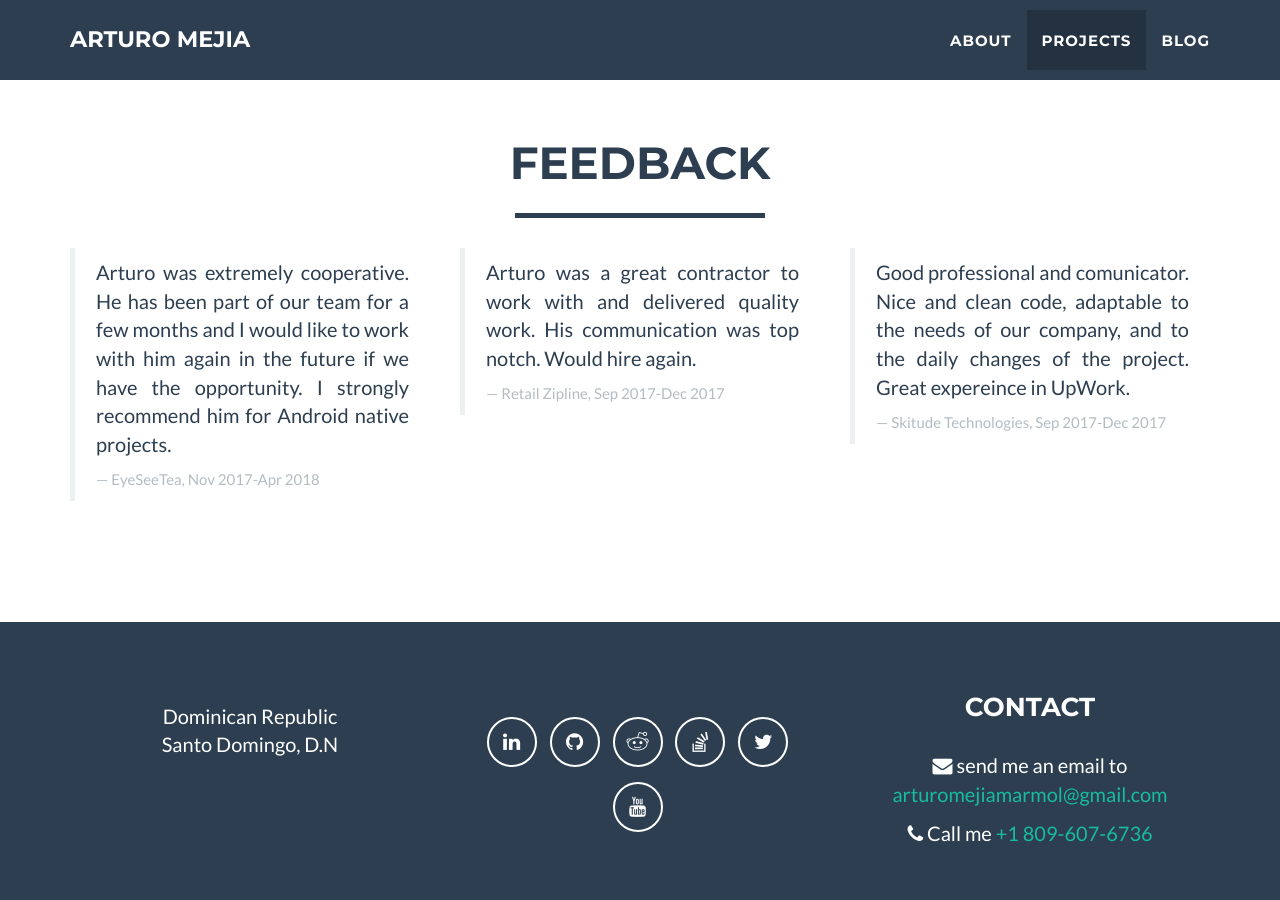
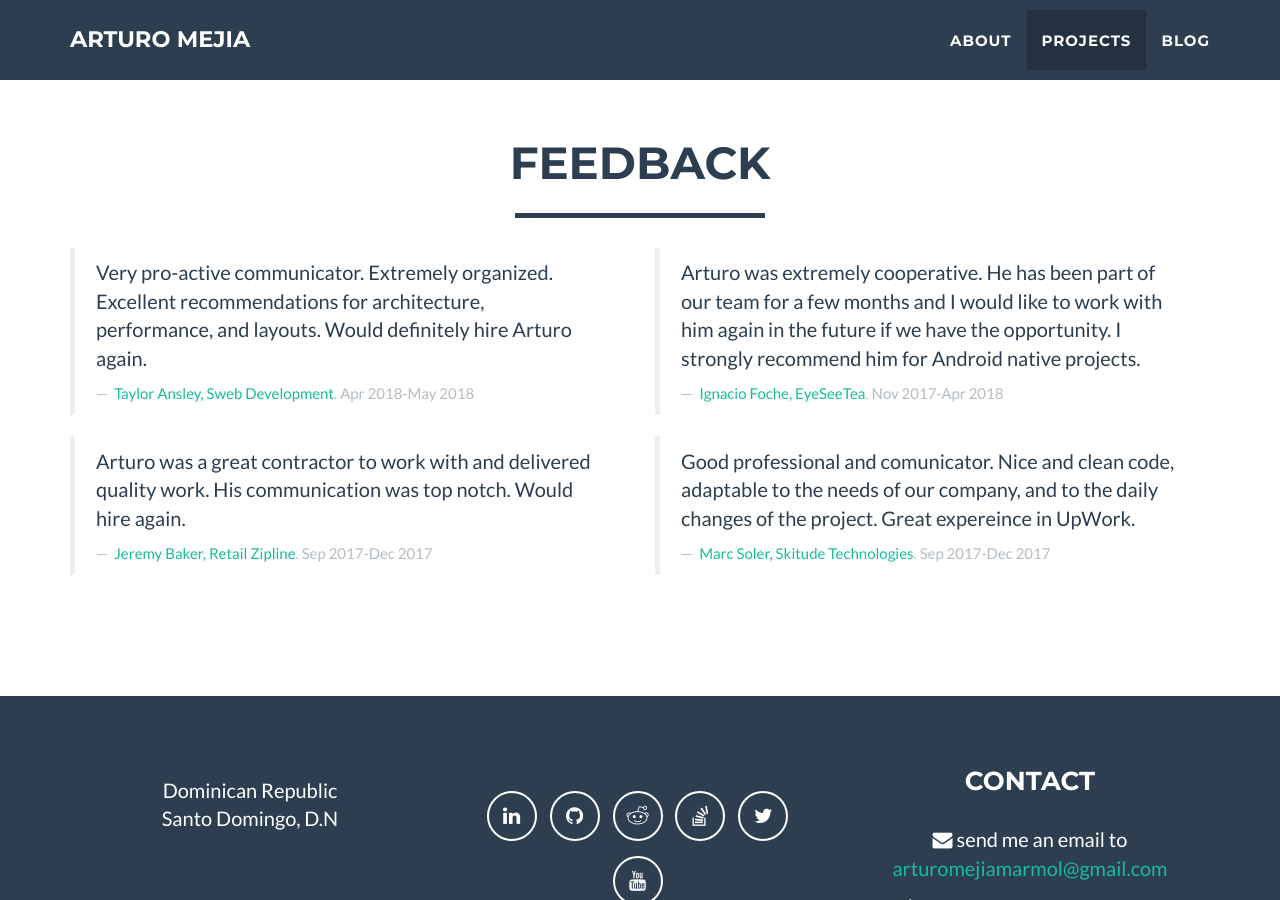
Before and after one commit to Amejia481/mypage, a Jekyll site: the page built from index.html, in a window 1280 px wide and 900 px high, scrolled down 2802 px. Built offline with Jekyll 4.4.1, drawn with Linux system fonts in a browser that asks for light colours.

Commit message:
Updating feedback section

```diff
--- a/_includes/contact.html
+++ b/_includes/contact.html
@@ -10,37 +10,53 @@
         </div>
 
         <div class="row">
-            <div class="col-sm-4 portfolio-item" id="feedback1">
-                <blockquote class="blockquote text-justify">
+
+            <div class="col-sm-6 portfolio-item" id="feedback4">
+                <blockquote class="blockquote ">
+                    <p class="mb-0">Very pro-active communicator. Extremely organized. Excellent recommendations for architecture, performance,
+                        and layouts. Would definitely hire Arturo again.
+                    </p>
+                    <footer class="blockquote-footer">
+                        <a href="https://www.swebdevelopment.com/" target="_blank">Taylor Ansley, Sweb Development</a>.
+                        <cite title="Sep 2017-Dec 2017">Apr 2018-May 2018</cite>
+                    </footer>
+                </blockquote>
+            </div>
+
+            <div class="col-sm-6 portfolio-item" id="feedback1">
+                <blockquote class="blockquote ">
                     <p>Arturo was extremely cooperative. He has been part of our team for a few months and I would like to work
                         with him again in the future if we have the opportunity. I strongly recommend him for Android native
                         projects.
                     </p>
 
-                    <footer class="blockquote-footer">EyeSeeTea,
+                    <footer class="blockquote-footer">
+                        <a href="https://eyeseetea.com/" target="_blank">Ignacio Foche, EyeSeeTea</a>.
                         <cite title="Nov 2017-Apr 2018">Nov 2017-Apr 2018</cite>
                     </footer>
                 </blockquote>
 
             </div>
-            <div class="col-sm-4 portfolio-item " id="feedback2">
-                <blockquote class="blockquote text-justify">
+
+            <div class="col-sm-6 portfolio-item " id="feedback2">
+                <blockquote class="blockquote ">
                     <p>Arturo was a great contractor to work with and delivered quality work. His communication was top notch.
                         Would hire again.
                     </p>
-                    <footer class="blockquote-footer">Retail Zipline,
+                    <footer class="blockquote-footer">
+                        <a href="https://retailzipline.com/" target="_blank">Jeremy Baker, Retail Zipline</a>.
                         <cite title="Sep 2017-Dec 2017">Sep 2017-Dec 2017</cite>
                     </footer>
                 </blockquote>
             </div>
 
-
-            <div class="col-sm-4 portfolio-item" id="feedback3">
-                <blockquote class="blockquote text-justify">
+            <div class="col-sm-6 portfolio-item" id="feedback3">
+                <blockquote class="blockquote">
                     <p class="mb-0"> Good professional and comunicator. Nice and clean code, adaptable to the needs of our company, and to
                         the daily changes of the project. Great expereince in UpWork.
                     </p>
-                    <footer class="blockquote-footer">Skitude Technologies,
+                    <footer class="blockquote-footer">
+                        <a href="http://www.skitude.com/" target="_blank">Marc Soler, Skitude Technologies</a>.
                         <cite title="Sep 2017-Dec 2017">Sep 2017-Dec 2017</cite>
                     </footer>
                 </blockquote>
```
